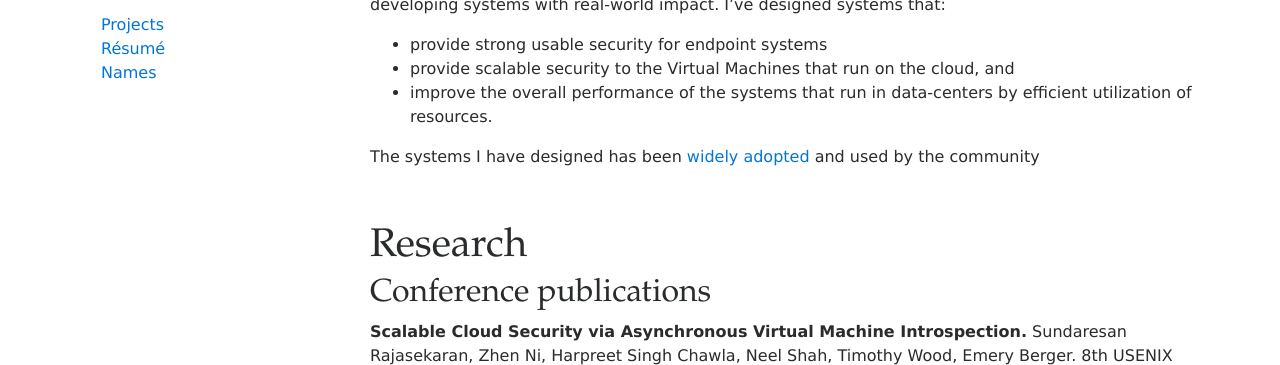
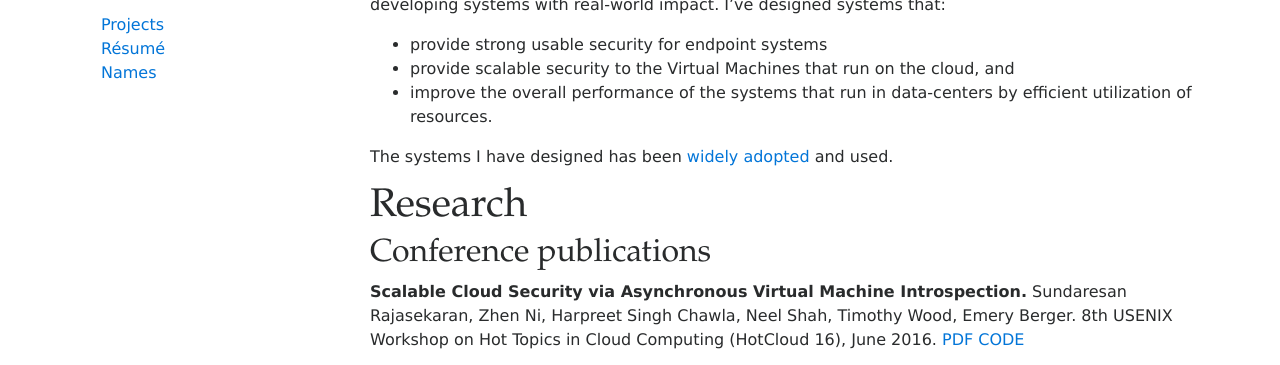
Before and after one commit to SunnyRaj/sunnyraj.github.io, a plain HTML site: page index.html in a window 1280 px wide. Shown: the part 411-776 px from the top of the page. Drawn offline with Linux system fonts and the light colour scheme.

Commit message:
Synchronized build

```diff
--- a/index.html
+++ b/index.html
@@ -108,8 +108,8 @@
 <li>provide scalable security to the Virtual Machines that run on the cloud, and</li>
 <li>improve the overall performance of the systems that run in data-centers by efficient utilization of resources.</li>
 </ul>
-<p>The systems I have designed has been <a href="https://scholar.google.com/citations?user=oA8UGIcAAAAJ&amp;hl=en">widely adopted</a> and used by the community</p>
-<p><br></p>
+<p>The systems I have designed has been <a href="https://scholar.google.com/citations?user=oA8UGIcAAAAJ&amp;hl=en">widely adopted</a> and used.
+<br></p>
 <h1>Research</h1>
 <h2>Conference publications</h2>
 <p><strong>Scalable Cloud Security via Asynchronous Virtual Machine Introspection.</strong> Sundaresan Rajasekaran, Zhen Ni, Harpreet Singh Chawla, Neel Shah, Timothy Wood, Emery Berger. 8th USENIX Workshop on Hot Topics in Cloud Computing (HotCloud 16), June 2016. <a href="http://faculty.cs.gwu.edu/~timwood/papers/16-HotCloud-scaas.pdf">PDF</a> <a href="https://github.com/gwcloudlab/evade-4.7">CODE</a></p>
```
